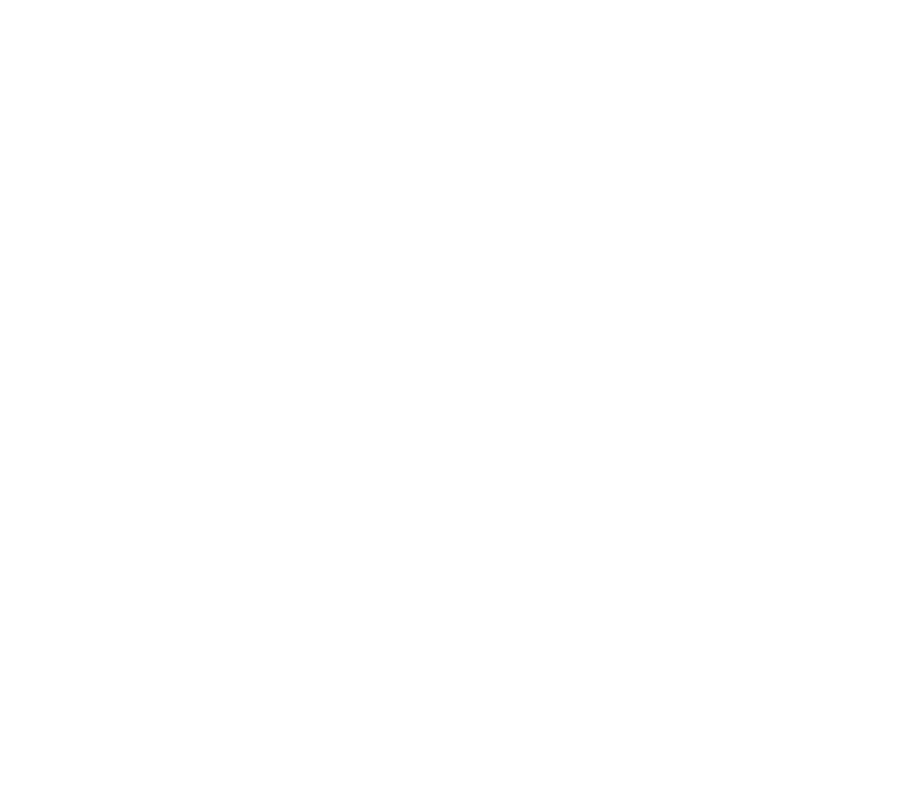
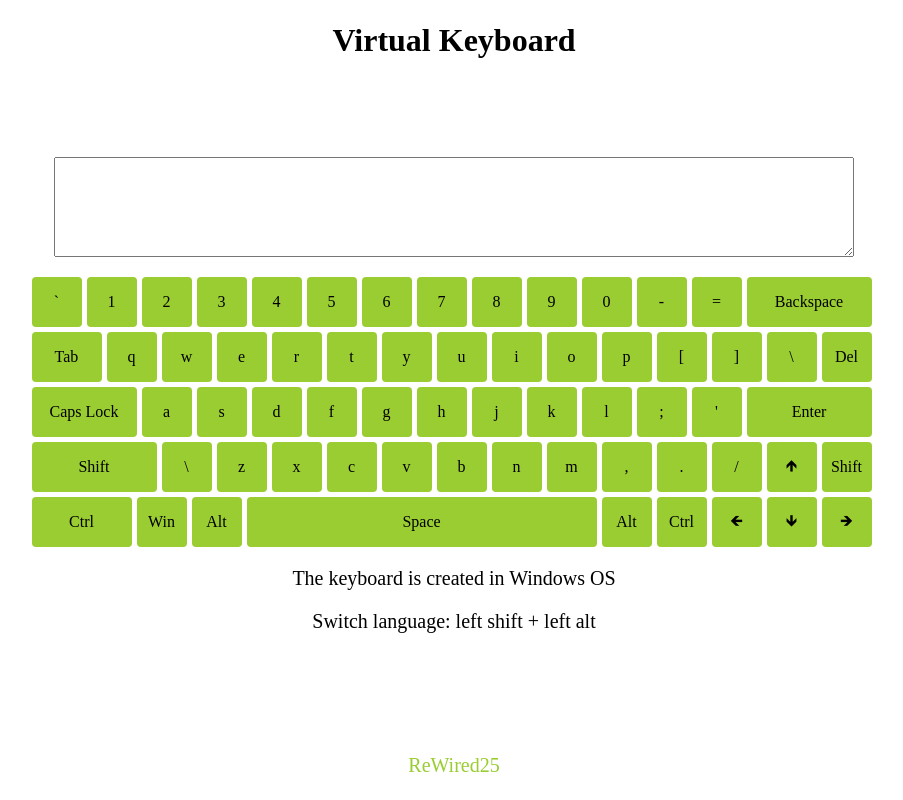
Before and after one commit to ReWired25/virtual-keyboard, a website built with webpack: page src/index.html in a window 1280 px wide. Shown: the whole page, without its empty margins (186-1089 px from the left). Built offline with nearby package versions, Linux system fonts and the light colour scheme.

Commit message:
feat: add base content and style

```diff
--- a/src/index.js
+++ b/src/index.js
@@ -5,9 +5,6 @@ import createFooter from './modules/footer/footer';
 import Keys from './modules/keys-and-functions/keys';
 import { dictionaryClasses, dictionaryEn, dictionaryRu } from './modules/keys-and-functions/keyDictionary';
 import './style.scss';
-
-// create wrapper => create header, main (=> create main blocks), footer =>
-// append this in page
 
 class mainClass {
     constructor() {
@@ -43,3 +40,6 @@ class mainClass {
         return wrapper;
     }
 }
+
+const contentClass = new mainClass();
+document.body.append(contentClass.createContent());
--- a/src/modules/footer/footer.js
+++ b/src/modules/footer/footer.js
@@ -8,5 +8,9 @@ export default class createFooter {
         const githubFooter = document.createElement('a');
         githubFooter.innerHTML = githubName;
         githubFooter.href = githubLink;
+        githubFooter.classList.add('footer-link');
+
+        footerWrapper.append(githubFooter);
+        return footerWrapper;
     }
 }
--- a/src/style.scss
+++ b/src/style.scss
@@ -4,10 +4,41 @@
     box-sizing: border-box;
 }
 
-.keyboardWrapper {
+.wrapper {
+    width: 1280px;
+    height: 100vh;
+    margin: 0 auto;
+    display: flex;
+    flex-direction: column;
+    justify-content: space-between;
+}
+
+.header {
+    height: 80px;
+    display: flex;
+    align-items: center;
+    justify-content: center;
+}
+
+.main {
+    display: flex;
+    flex-direction: column;
+    align-items: center;
+}
+
+.area {
+    width: 800px;
+    height: 100px;
+    padding: 10px;
+    margin-bottom: 20px;
+    font-size: 20px;
+}
+
+.keyboard-wrapper {
     display: flex;
     flex-wrap: wrap;
     gap: 5px;
+    width: 845px;
 }
 
 .key {
@@ -16,6 +47,60 @@
     justify-content: center;
     width: 50px;
     height: 50px;
-    border-radius: 5px;
+    border-radius: 4px;
     background-color: yellowgreen;
 }
+
+.Backspace {
+    width: 125px;
+}
+
+.Tab {
+    width: 70px;
+}
+
+.CapsLock {
+    width: 105px;
+}
+
+.Enter {
+    width: 125px;
+}
+
+.ShiftLeft {
+    width: 125px;
+}
+
+.ControlLeft {
+    width: 100px;
+}
+
+.Space {
+    width: 350px;
+}
+
+.info-wrapper {
+    padding: 20px 0;
+    width: 850px;
+    text-align: center;
+    display: flex;
+    flex-direction: column;
+    gap: 20px;
+}
+
+.info-text {
+    font-size: 20px;
+}
+
+.footer {
+    height: 70px;
+    display: flex;
+    align-items: center;
+    justify-content: center;
+}
+
+.footer-link {
+    text-decoration: none;
+    color: yellowgreen;
+    font-size: 20px;
+}
--- a/webpack.config.js
+++ b/webpack.config.js
@@ -12,6 +12,7 @@ module.exports = {
     path: path.resolve(__dirname, 'dist'),
     clean: true
   },
+  mode: whatMode ? 'production' : 'development',
   module: {
     rules: [
       {
```
